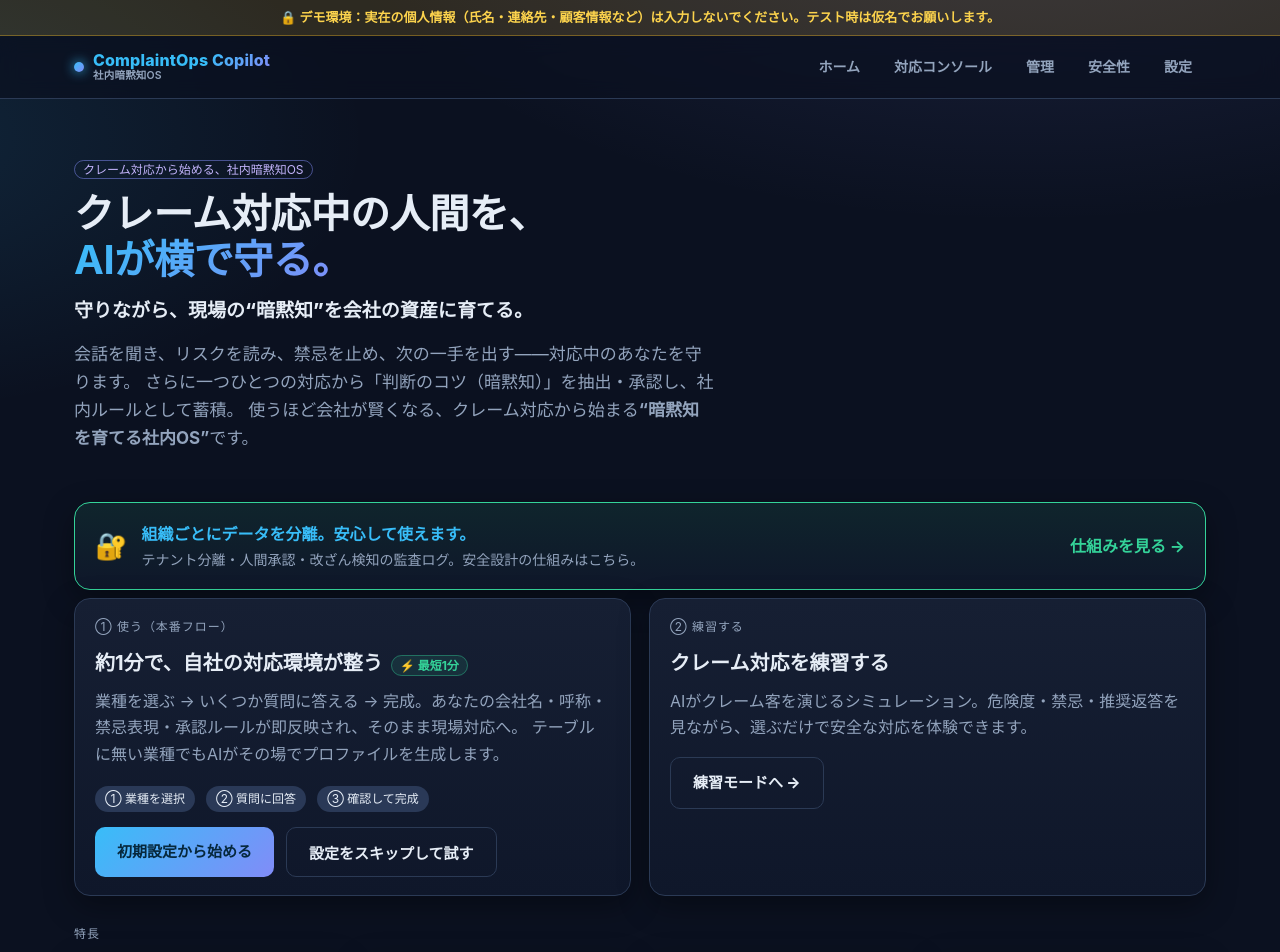
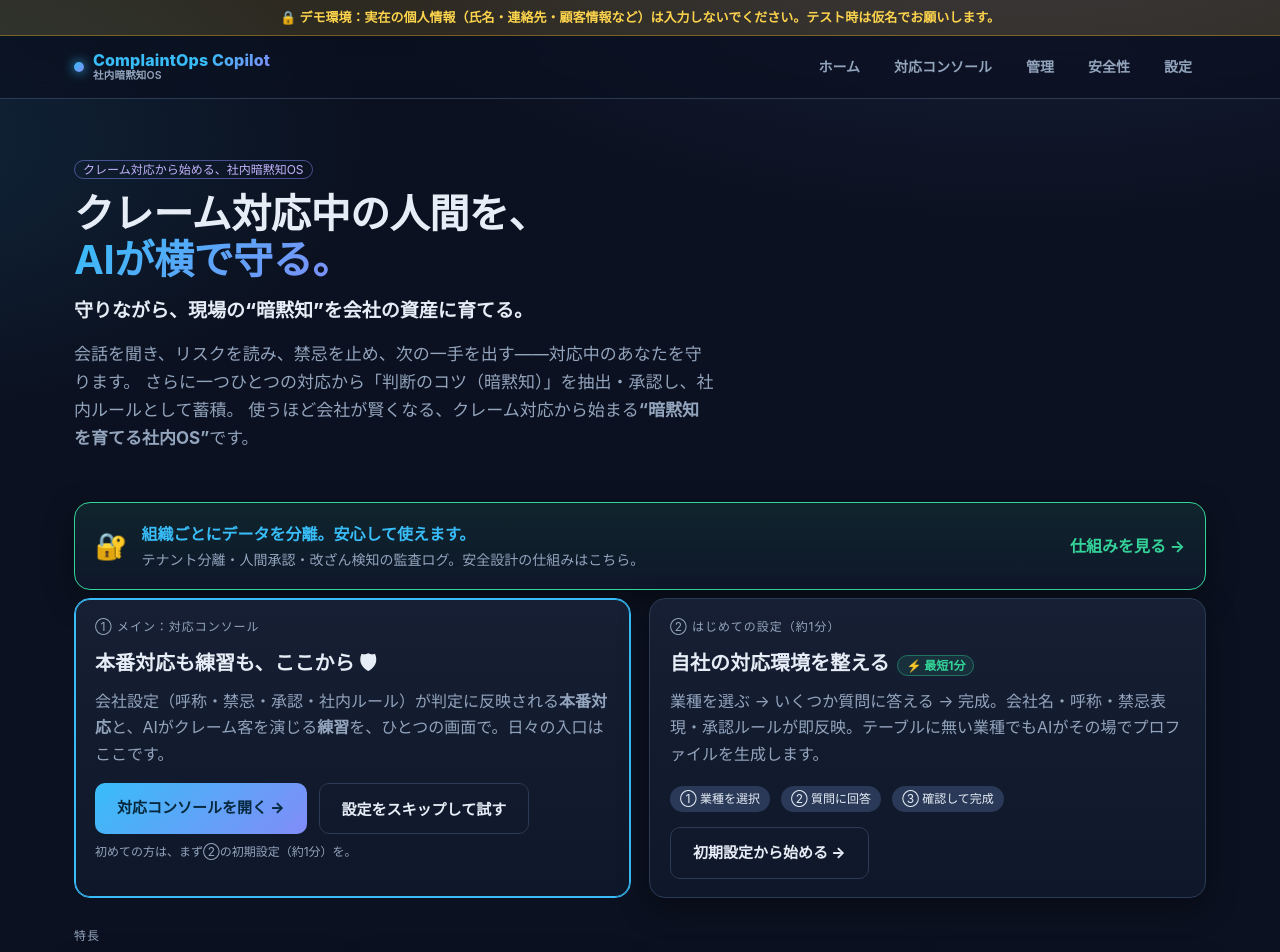
Before and after one commit to Da-P-AIP/complaintops-copilot, a Next.js app in the folder apps/web/: page / in a window 1280 px wide. Shown: the top 952 px of the page. Built offline with nearby package versions, Linux system fonts and the light colour scheme; no server answers.

Commit message:
ux: ホームを『①対応コンソール（メイン）／②初期設定』構成に整理

```diff
--- a/apps/web/app/page.tsx
+++ b/apps/web/app/page.tsx
@@ -68,15 +68,29 @@ export default function Home() {
 
       {/* 2つの入口：使う（本番） / 練習する */}
       <section className="grid-2" style={{ marginTop: 8 }}>
+        <div className="card" style={{ borderColor: "var(--accent)", boxShadow: "0 0 0 1px var(--accent) inset" }}>
+          <p className="section-title">① メイン：対応コンソール</p>
+          <h3 style={{ margin: "2px 0 8px", fontSize: 20 }}>本番対応も練習も、ここから 🛡</h3>
+          <p style={{ color: "var(--muted)", marginTop: 0 }}>
+            会社設定（呼称・禁忌・承認・社内ルール）が判定に反映される<strong>本番対応</strong>と、AIがクレーム客を演じる<strong>練習</strong>を、ひとつの画面で。日々の入口はここです。
+          </p>
+          <div className="cta-row">
+            <Link href="/console" className="btn">対応コンソールを開く →</Link>
+            <button className="btn ghost" onClick={quickDemo} disabled={loading}>
+              {loading ? "起動中…" : "設定をスキップして試す"}
+            </button>
+          </div>
+          <p className="hint" style={{ marginTop: 8 }}>初めての方は、まず②の初期設定（約1分）を。</p>
+        </div>
+
         <div className="card">
-          <p className="section-title">① 使う（本番フロー）</p>
+          <p className="section-title">② はじめての設定（約1分）</p>
           <h3 style={{ margin: "2px 0 8px", fontSize: 20 }}>
-            約1分で、自社の対応環境が整う
+            自社の対応環境を整える
             <span style={{ marginLeft: 8, fontSize: 12, fontWeight: 700, color: "var(--ok)", border: "1px solid rgba(52,211,153,0.4)", background: "rgba(52,211,153,0.1)", borderRadius: 999, padding: "2px 8px" }}>⚡ 最短1分</span>
           </h3>
           <p style={{ color: "var(--muted)", marginTop: 0 }}>
-            業種を選ぶ → いくつか質問に答える → 完成。あなたの会社名・呼称・禁忌表現・承認ルールが即反映され、そのまま現場対応へ。
-            テーブルに無い業種でもAIがその場でプロファイルを生成します。
+            業種を選ぶ → いくつか質問に答える → 完成。会社名・呼称・禁忌表現・承認ルールが即反映。テーブルに無い業種でもAIがその場でプロファイルを生成します。
           </p>
           <div style={{ display: "flex", gap: 6, flexWrap: "wrap", margin: "0 0 12px" }}>
             <span className="tag">① 業種を選択</span>
@@ -84,21 +98,7 @@ export default function Home() {
             <span className="tag">③ 確認して完成</span>
           </div>
           <div className="cta-row">
-            <Link href="/setup" className="btn">初期設定から始める</Link>
-            <button className="btn ghost" onClick={quickDemo} disabled={loading}>
-              {loading ? "起動中…" : "設定をスキップして試す"}
-            </button>
-          </div>
-        </div>
-
-        <div className="card">
-          <p className="section-title">② 練習する</p>
-          <h3 style={{ margin: "2px 0 8px", fontSize: 20 }}>クレーム対応を練習する</h3>
-          <p style={{ color: "var(--muted)", marginTop: 0 }}>
-            AIがクレーム客を演じるシミュレーション。危険度・禁忌・推奨返答を見ながら、選ぶだけで安全な対応を体験できます。
-          </p>
-          <div className="cta-row">
-            <Link href="/console#practice" className="btn ghost">練習モードへ →</Link>
+            <Link href="/setup" className="btn ghost">初期設定から始める →</Link>
           </div>
         </div>
       </section>
```
